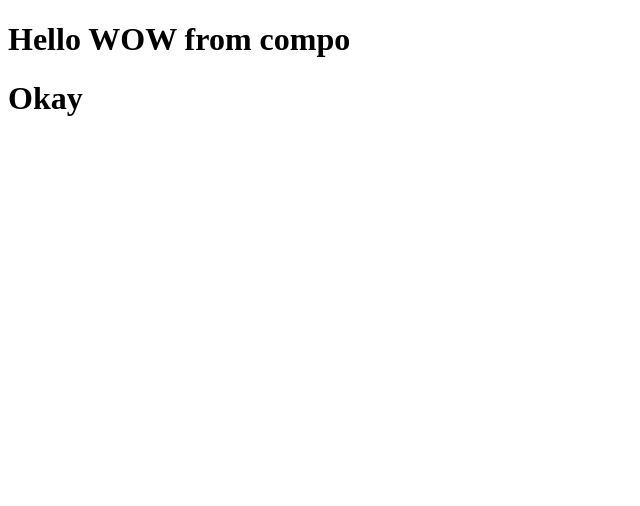
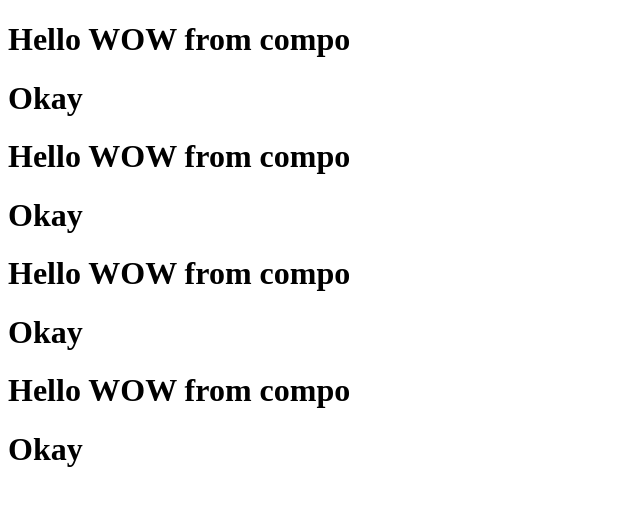
Before and after one commit to TANMAYTIWARIGUTS/reactpro, a React (Vite) app: page / in a window 1280 px wide. Shown: the top 506 px of the page, without its empty margins (0-640 px from the left). Built offline with nearby package versions, Linux system fonts and the light colour scheme.

Commit message:
components reusability

```diff
--- a/src/App.jsx
+++ b/src/App.jsx
@@ -5,6 +5,9 @@ function App() {
   return (
     <div className="App">
       <Hello/>
+      <Hello/>
+      <Hello/>
+      <Hello/>
     </div>
   )
 }
--- a/src/components/Hello.jsx
+++ b/src/components/Hello.jsx
@@ -6,9 +6,9 @@ function displayMsg() {
 
 function Hello() {
   return (
-    <div>
+    <>
       <h1>Hello {displayMsg()} from compo</h1> <h1>Okay</h1>
-    </div>
+    </>
   );
 }
 
```
